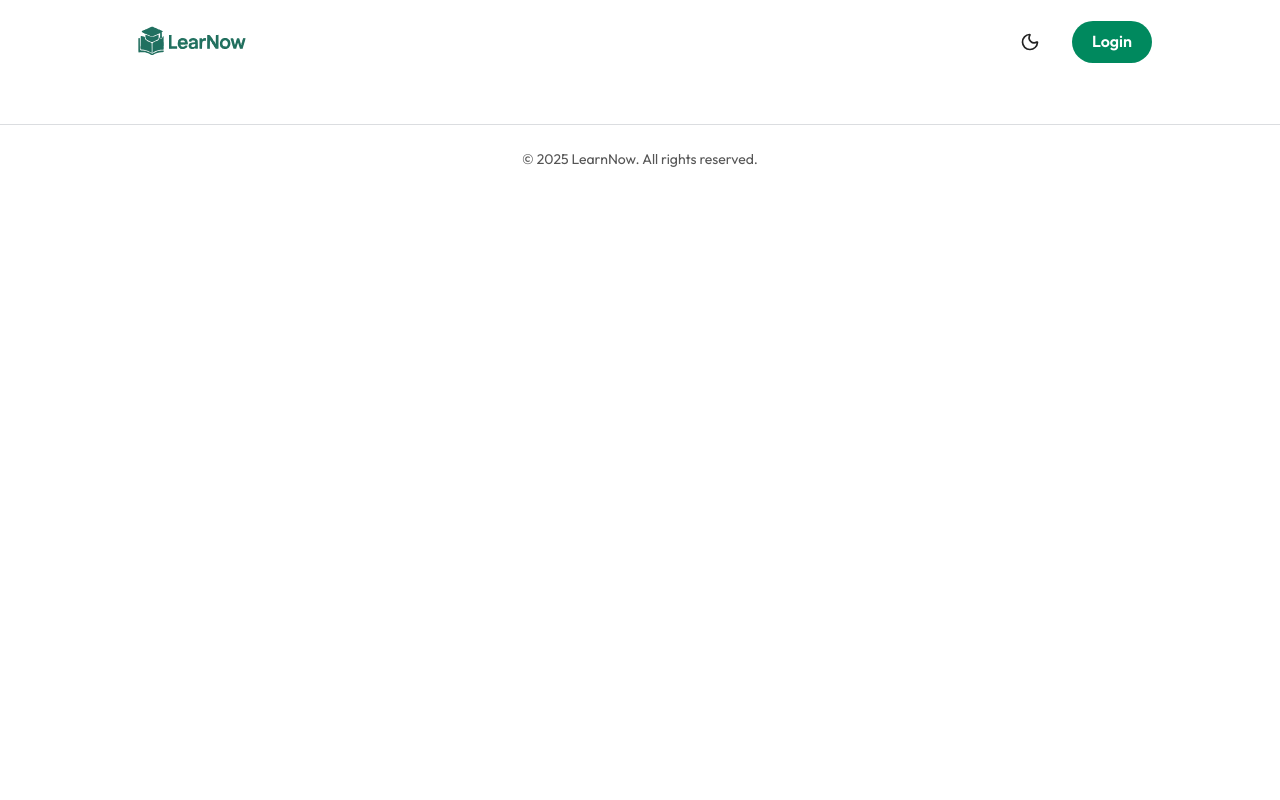
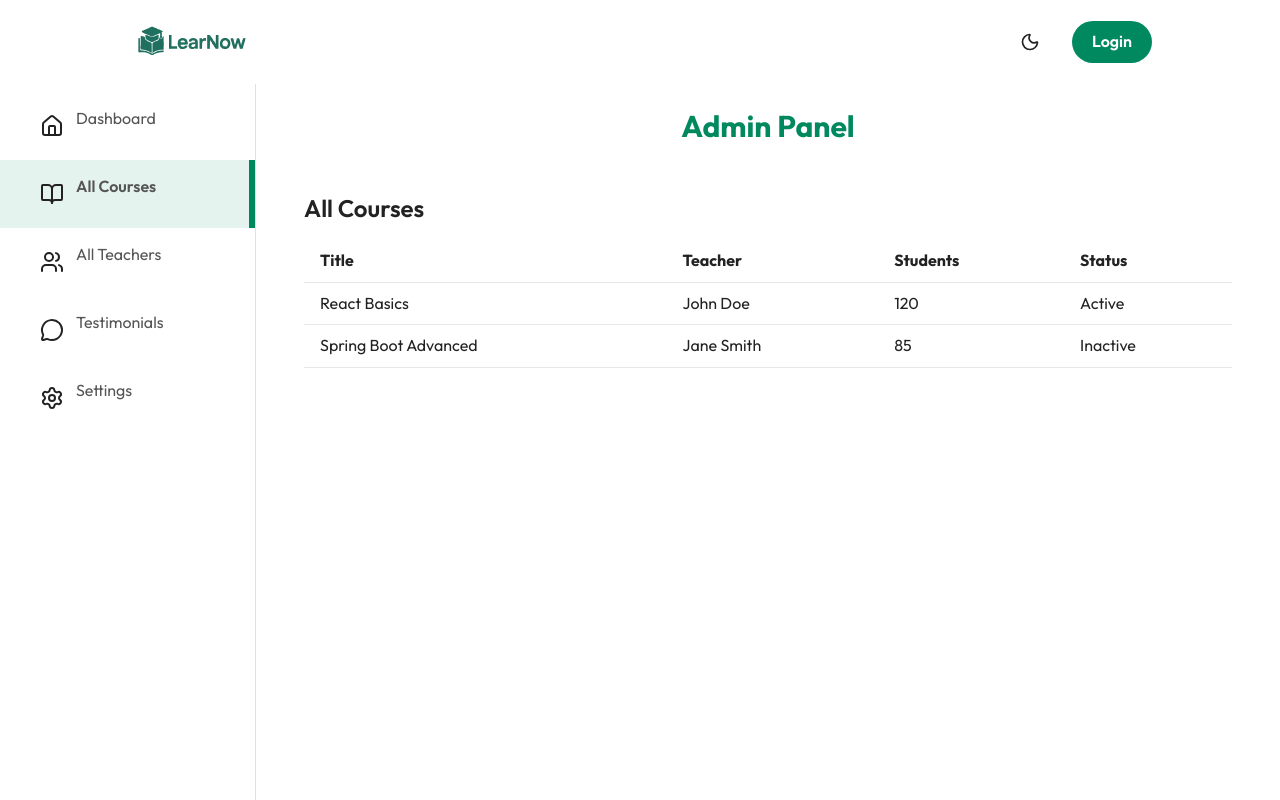
Before and after one commit to Vedantjoshi123/CDAC-Project, a React (Vite) app in the folder frontend/: page /admin/courses in a window 1280 px wide. Shown: the top 800 px of the page. Built offline with nearby package versions, Linux system fonts and the light colour scheme; no server answers.

Commit message:
Added admin panel components in frontend and also added some dummy data (dashboard, courses, teachers, testimonials, settings)

```diff
--- a/frontend/src/App.jsx
+++ b/frontend/src/App.jsx
@@ -19,10 +19,13 @@ import Login from './pages/common/Login';
 import Admin from './pages/admin/Admin';
 import PrivateRoute from './routes/PrivateRoute';
 import RoleBasedRoute from './routes/RoleBasedRoute';
-import Testimonial from './pages/admin/Testimonial';
-import AddTestimonial from './pages/admin/AddTestimonial';
 import Feedbacks from './pages/teacher/Feedbacks';
 import Settings from './pages/teacher/Settings';
+import AdminSettings from './pages/admin/AdminSettings';
+import AdminDashboard from './pages/admin/AdminDashboard';
+import AdminTestimonial from './pages/admin/AdminTestimonial';
+import AdminTeachersList from './pages/admin/AdminTeachersList';
+import AdminCoursesList from './pages/admin/AdminCoursesList';
 
 const App = () => {
   return (
@@ -57,14 +60,18 @@ const App = () => {
           <Route path="student-enrolled" element={<StudentsEnrolled />} />
         </Route>
 
-        {/* <Route path="/admin" element={
+        <Route path="/admin" element={
           <RoleBasedRoute allowedRoles={['ADMIN']}><Admin /></RoleBasedRoute>
-        } /> */}
+        } />
 
         <Route path="/admin" element={<Admin />}>
-          <Route index element={<Testimonial />} />
-          <Route path="add-testimonial" element={<AddTestimonial />} />
+          <Route index element={<AdminDashboard />} />
+          <Route path="testimonials" element={<AdminTestimonial />} />
+          <Route path="teachers" element={<AdminTeachersList />} />
+          <Route path="courses" element={<AdminCoursesList />} />
+          <Route path="settings" element={<AdminSettings />} />
         </Route>
+
       </Routes>
       <Footer />
     </div>
--- a/frontend/src/assets/assets.js
+++ b/frontend/src/assets/assets.js
@@ -758,3 +758,53 @@ export const dummyCourses = [
         "courseThumbnail": "https://img.youtube.com/vi/WbV3zRgpw_E/maxresdefault.jpg"
     }
 ]
+
+
+
+// src/data/assets.js
+export const adminCourses = [
+  {
+    id: 1,
+    title: 'React Basics',
+    teacher: 'John Doe',
+    students: 120,
+    status: 'Active',
+  },
+  {
+    id: 2,
+    title: 'Spring Boot Advanced',
+    teacher: 'Jane Smith',
+    students: 85,
+    status: 'Inactive',
+  },
+];
+
+export const adminTeachers = [
+  {
+    id: 1,
+    name: 'John Doe',
+    email: 'john@example.com',
+    courseCount: 3,
+  },
+  {
+    id: 2,
+    name: 'Jane Smith',
+    email: 'jane@example.com',
+    courseCount: 5,
+  },
+];
+
+export const adminTestimonials = [
+  {
+    id: 1,
+    student: 'Alice',
+    content: 'Great course and teaching experience!',
+    course: 'React Basics',
+  },
+  {
+    id: 2,
+    student: 'Bob',
+    content: 'The instructor was very helpful.',
+    course: 'Spring Boot Advanced',
+  },
+];
--- /dev/null
+++ b/frontend/src/components/admin/AdminSidebar.jsx
@@ -0,0 +1,47 @@
+import React from 'react';
+import { NavLink } from 'react-router-dom';
+import { Home, BookOpen, Users, MessageCircle, Settings } from 'lucide-react';
+
+const AdminSidebar = () => {
+  const menuItems = [
+    { name: 'Dashboard', path: '/admin', icon: <Home size={24} /> },
+    { name: 'All Courses', path: '/admin/courses', icon: <BookOpen size={24} /> },
+    { name: 'All Teachers', path: '/admin/teachers', icon: <Users size={24} /> },
+    { name: 'Testimonials', path: '/admin/testimonials', icon: <MessageCircle size={24} /> },
+    { name: 'Settings', path: '/admin/settings', icon: <Settings size={24} /> },
+  ];
+
+  return (
+    <div
+      className="md:w-64 w-16 min-h-screen flex flex-col py-2 text-base"
+      style={{
+        backgroundColor: 'var(--color-bg)',
+        borderRight: '1px solid var(--color-border)',
+        color: 'var(--color-text)',
+      }}
+    >
+      {menuItems.map((item) => (
+        <NavLink
+          to={item.path}
+          key={item.name}
+          end={item.path === '/admin'}
+          className={({ isActive }) =>
+            `flex items-center md:flex-row flex-col md:justify-start justify-center py-3.5 md:px-10 gap-3 transition-all duration-200 ${
+              isActive
+                ? 'bg-[rgba(0,137,94,0.1)] border-r-[6px] border-[var(--color-primary)] font-semibold'
+                : 'hover:bg-[rgba(0,137,94,0.05)] border-r-[6px] border-transparent hover:border-[var(--color-border)]'
+            }`
+          }
+          style={{
+            color: 'var(--color-text-secondary)',
+          }}
+        >
+          <span className="text-[var(--color-text)]">{item.icon}</span>
+          <p className="md:block hidden">{item.name}</p>
+        </NavLink>
+      ))}
+    </div>
+  );
+};
+
+export default AdminSidebar;
--- a/frontend/src/pages/admin/AddTestimonial.jsx
+++ /dev/null
@@ -1,9 +0,0 @@
-import React from 'react'
-
-function AddTestimonial() {
-  return (
-    <div>AddTestimonial</div>
-  )
-}
-
-export default AddTestimonial
--- a/frontend/src/pages/admin/Admin.jsx
+++ b/frontend/src/pages/admin/Admin.jsx
@@ -1,20 +1,20 @@
-import React from 'react'
-import Testimonial from './Testimonial'
-import AddTestimonial from './AddTestimonial'
-import { Link, Outlet } from 'react-router-dom'
+import React from 'react';
+import { Outlet } from 'react-router-dom';
+import AdminSidebar from '../../components/admin/AdminSidebar';
 
-function Admin() {
+const Admin = () => {
   return (
-   <div className="p-4">
-      <h2 className="text-2xl font-bold mb-4">Admin Panel</h2>
-      <div className="flex gap-4 mb-4">
-        <Link to="add-testimonial" className="text-blue-600 underline">Add Testimonial</Link>
-        <Link to="" className="text-blue-600 underline">View Testimonials</Link>
-      </div>
+    <div className="flex min-h-screen bg-[var(--color-bg)] text-[var(--color-text)]">
+      <AdminSidebar />
 
-      <Outlet />
+      <main className="flex-1 p-6 overflow-y-auto">
+        <h1 className="text-3xl font-bold mb-6 text-center text-[var(--color-primary)]">
+          Admin Panel
+        </h1>
+          <Outlet />
+      </main>
     </div>
-  )
-}
+  );
+};
 
-export default Admin
+export default Admin;
--- /dev/null
+++ b/frontend/src/pages/admin/AdminCoursesList.jsx
@@ -0,0 +1,34 @@
+import React from 'react';
+import { adminCourses } from '../../assets/assets';
+
+const AdminCoursesList = () => {
+  return (
+    <div className="p-6">
+      <h2 className="text-2xl font-semibold mb-4">All Courses</h2>
+      <div className="overflow-x-auto">
+        <table className="w-full text-left table-auto">
+          <thead>
+            <tr className="border-b">
+              <th className="px-4 py-2">Title</th>
+              <th className="px-4 py-2">Teacher</th>
+              <th className="px-4 py-2">Students</th>
+              <th className="px-4 py-2">Status</th>
+            </tr>
+          </thead>
+          <tbody>
+            {adminCourses.map((course) => (
+              <tr key={course.id} className="border-b hover:bg-gray-50 dark:hover:bg-gray-700">
+                <td className="px-4 py-2">{course.title}</td>
+                <td className="px-4 py-2">{course.teacher}</td>
+                <td className="px-4 py-2">{course.students}</td>
+                <td className="px-4 py-2">{course.status}</td>
+              </tr>
+            ))}
+          </tbody>
+        </table>
+      </div>
+    </div>
+  );
+};
+
+export default AdminCoursesList;
--- /dev/null
+++ b/frontend/src/pages/admin/AdminDashboard.jsx
@@ -0,0 +1,22 @@
+import React from 'react';
+import { adminCourses, adminTeachers } from '../../assets/assets';
+
+const AdminDashboard = () => {
+  return (
+    <div className="p-6">
+      <h2 className="text-2xl font-semibold mb-4">Admin Dashboard</h2>
+      <div className="grid grid-cols-1 md:grid-cols-2 gap-6">
+        <div className="bg-white dark:bg-gray-800 shadow p-4 rounded-xl">
+          <h3 className="text-xl font-medium mb-2">Total Courses</h3>
+          <p className="text-3xl">{adminCourses.length}</p>
+        </div>
+        <div className="bg-white dark:bg-gray-800 shadow p-4 rounded-xl">
+          <h3 className="text-xl font-medium mb-2">Total Teachers</h3>
+          <p className="text-3xl">{adminTeachers.length}</p>
+        </div>
+      </div>
+    </div>
+  );
+};
+
+export default AdminDashboard;
--- /dev/null
+++ b/frontend/src/pages/admin/AdminSettings.jsx
@@ -0,0 +1,14 @@
+import React from 'react';
+
+const AdminSettings = () => {
+  return (
+    <div className="p-6">
+      <h2 className="text-2xl font-semibold mb-4">Settings</h2>
+      <div className="bg-white dark:bg-gray-800 p-4 rounded-xl shadow">
+        <p className="text-gray-700 dark:text-gray-300">Settings page is under development.</p>
+      </div>
+    </div>
+  );
+};
+
+export default AdminSettings;
--- /dev/null
+++ b/frontend/src/pages/admin/AdminTeachersList.jsx
@@ -0,0 +1,32 @@
+import React from 'react';
+import { adminTeachers } from '../../assets/assets';
+
+const AdminTeachersList = () => {
+  return (
+    <div className="p-6">
+      <h2 className="text-2xl font-semibold mb-4">All Teachers</h2>
+      <div className="overflow-x-auto">
+        <table className="w-full text-left table-auto">
+          <thead>
+            <tr className="border-b">
+              <th className="px-4 py-2">Name</th>
+              <th className="px-4 py-2">Email</th>
+              <th className="px-4 py-2">Course Count</th>
+            </tr>
+          </thead>
+          <tbody>
+            {adminTeachers.map((t) => (
+              <tr key={t.id} className="border-b hover:bg-gray-50 dark:hover:bg-gray-700">
+                <td className="px-4 py-2">{t.name}</td>
+                <td className="px-4 py-2">{t.email}</td>
+                <td className="px-4 py-2">{t.courseCount}</td>
+              </tr>
+            ))}
+          </tbody>
+        </table>
+      </div>
+    </div>
+  );
+};
+
+export default AdminTeachersList;
--- /dev/null
+++ b/frontend/src/pages/admin/AdminTestimonial.jsx
@@ -0,0 +1,20 @@
+import React from 'react';
+import { adminTestimonials } from '../../assets/assets';
+
+const AdminTestimonial = () => {
+  return (
+    <div className="p-6">
+      <h2 className="text-2xl font-semibold mb-4">Student Testimonials</h2>
+      <div className="space-y-4">
+        {adminTestimonials.map((t) => (
+          <div key={t.id} className="bg-white dark:bg-gray-800 p-4 rounded-lg shadow">
+            <p className="text-gray-700 dark:text-gray-200 italic">"{t.content}"</p>
+            <p className="text-sm mt-1 text-gray-500 dark:text-gray-400">- {t.student} ({t.course})</p>
+          </div>
+        ))}
+      </div>
+    </div>
+  );
+};
+
+export default AdminTestimonial;
--- a/frontend/src/pages/admin/Testimonial.jsx
+++ /dev/null
@@ -1,12 +0,0 @@
-import React from 'react'
-import TestimonialsSection from '../../components/student/TestimonialsSection'
-
-function Testimonial() {
-  return (
-    <div>
-      <TestimonialsSection/>
-    </div>
-  )
-}
-
-export default Testimonial
```
